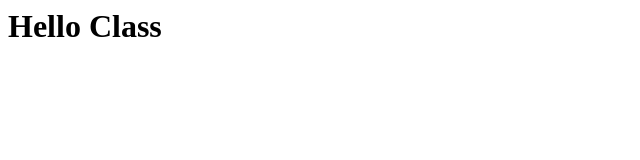
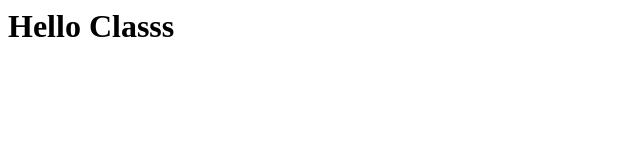
Before and after one commit to ArMelo77/Tutorial-Class, a plain HTML site: page index.html in a window 1280 px wide. Shown: the full height of the page, 0-640 px from the left. Drawn offline with Linux system fonts and the light colour scheme.

Commit message:
upgrade index

```diff
--- a/index.html
+++ b/index.html
@@ -1,5 +1,5 @@
 <html>
     <body>
-        <h1>Hello Class</h1>
+        <h1>Hello Classs</h1>
     </body>
 </html>
```
